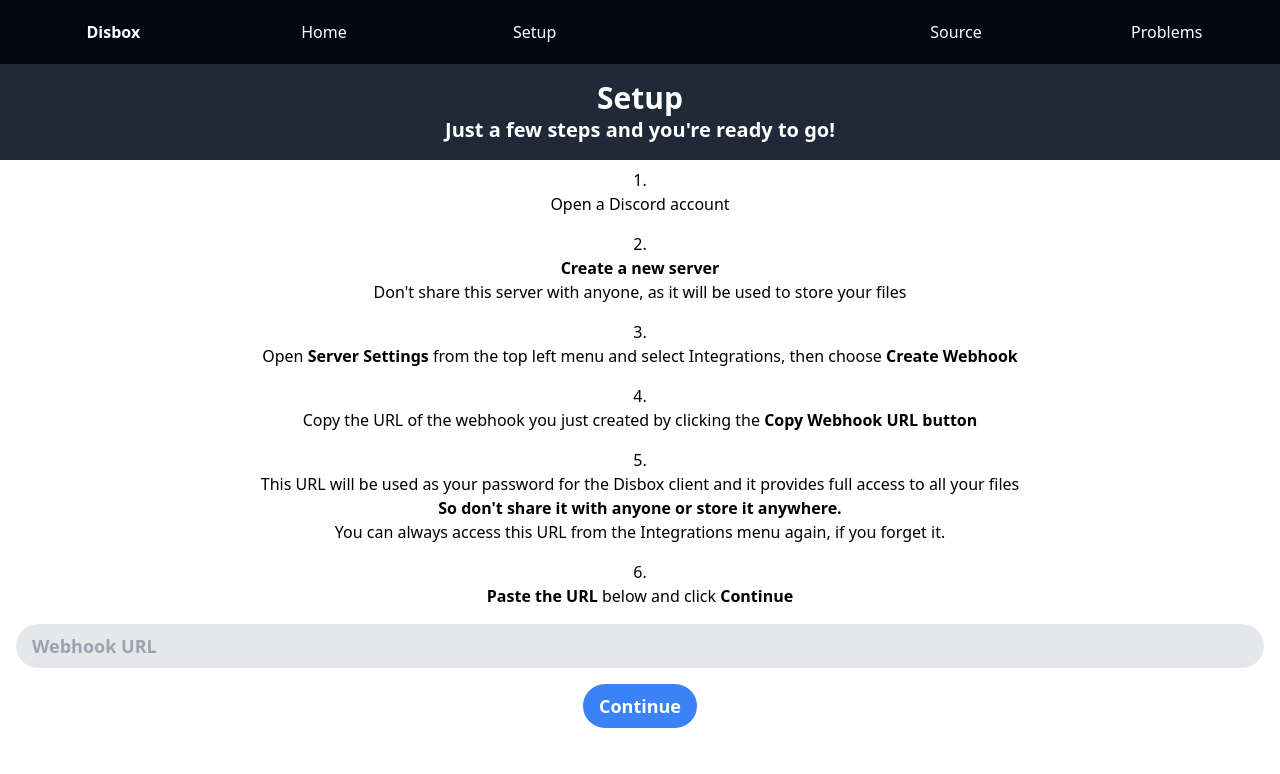
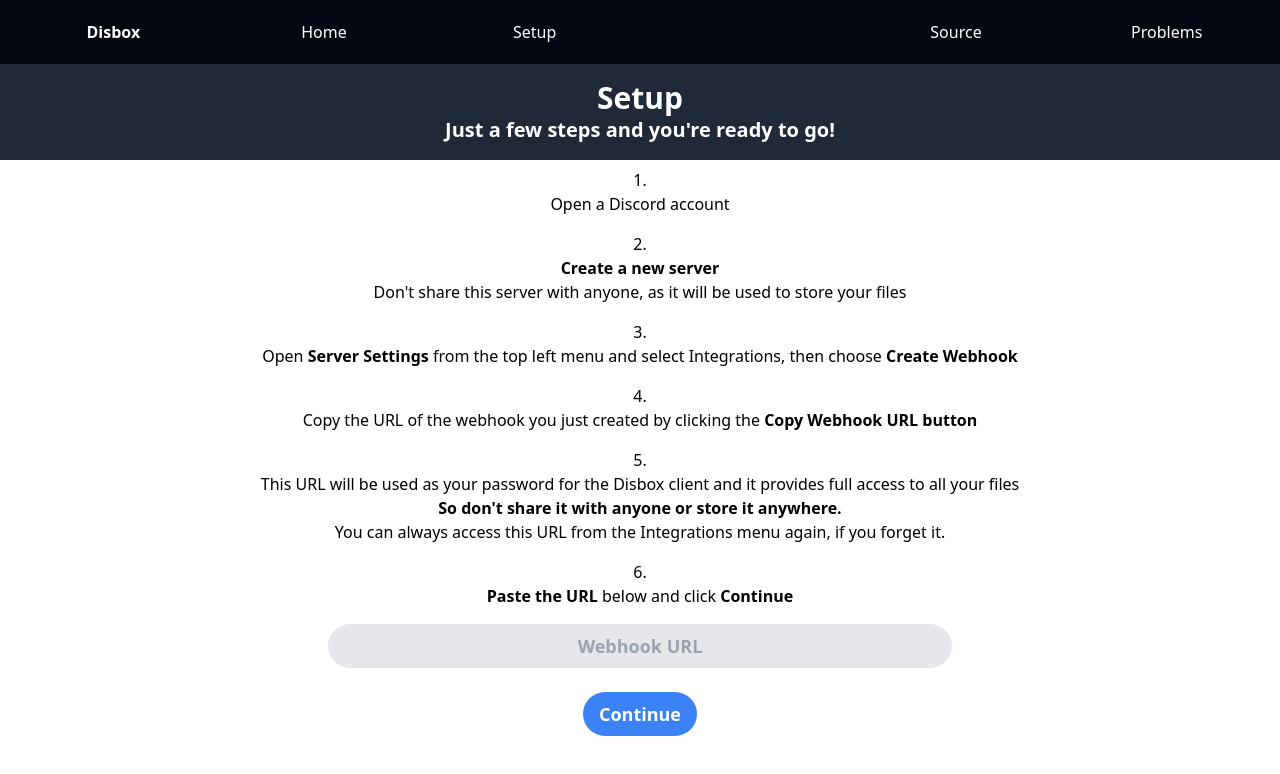
Before and after one commit to DisboxApp/web, a React (Vite) app: page /web/setup in a window 1280 px wide. Shown: the top 774 px of the page. Built offline with nearby package versions, Linux system fonts and the light colour scheme.

Commit message:
adjust alignment of text field

```diff
--- a/src/Setup.jsx
+++ b/src/Setup.jsx
@@ -72,16 +72,18 @@
           <form onSubmit={onContinue}>
             <input
               id='webhookUrl'
-              className='mb-4 w-full rounded-full bg-gray-200 px-4 py-2 text-lg font-bold text-black hover:bg-gray-300'
+              className='mb-4 w-1/2 rounded-full bg-gray-200 px-4 py-2 text-center text-lg font-bold text-black hover:bg-gray-300'
               type='password'
               placeholder='Webhook URL'
             />
+            <div className='w-full flex-col justify-center pt-2 text-center'>
               <button
                 className='rounded-full bg-blue-500 px-4 py-2 text-lg font-bold text-white hover:bg-blue-700'
                 type='submit'
               >
                 Continue
               </button>
+            </div>
           </form>
         </div>
       </div>
```
Lines whose indentation alone changed are shown as unchanged.
